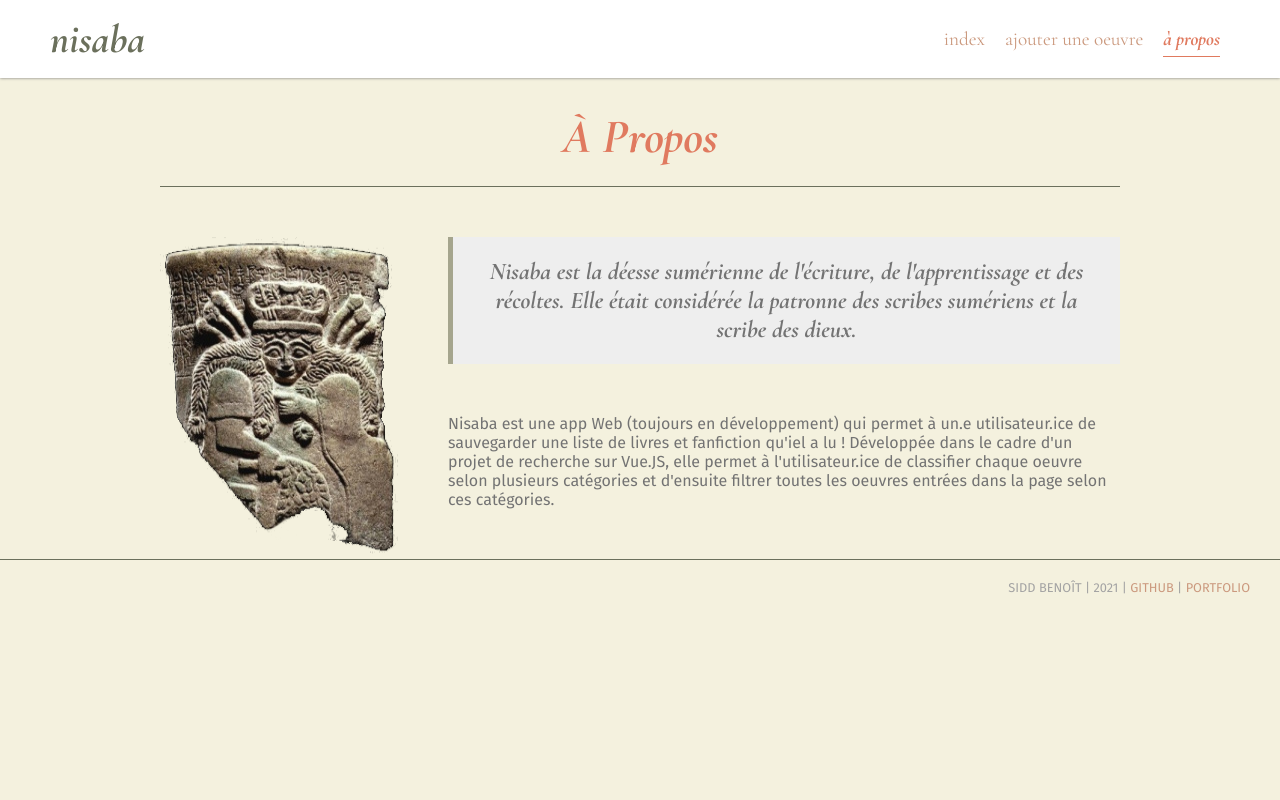
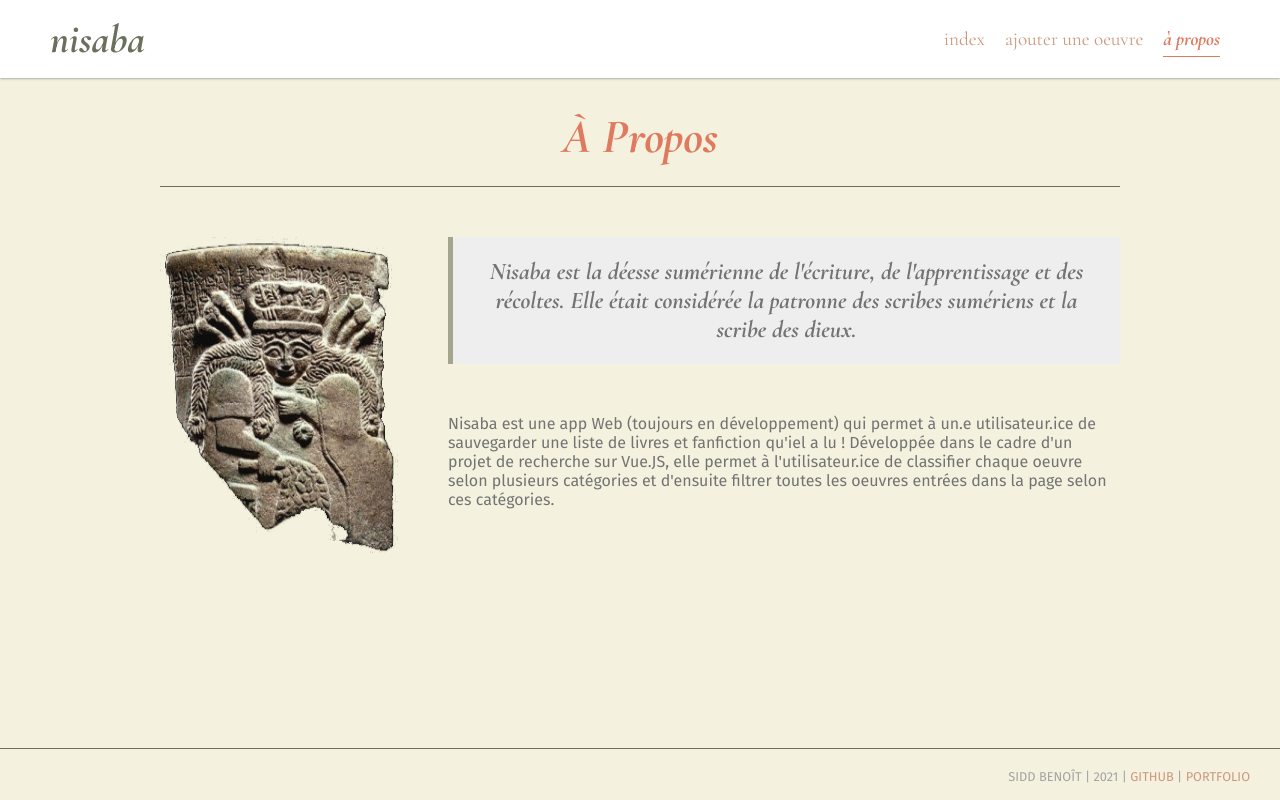
Before and after one commit to islesetglaciers/nisaba, a Vue app: page /a-propos in a window 1280 px wide. Built offline with nearby package versions, Linux system fonts and the light colour scheme.

Commit message:
data.jso ds dossier data + height apropos

```diff
--- a/src/views/APropos.vue
+++ b/src/views/APropos.vue
@@ -12,6 +12,9 @@
 </template>
 
 <style>
+.a-propos {
+  height: 80vh;
+}
 .a-propos h1 {
   font-family: 'Cormorant Garamond', serif;
   font-weight: 700;
--- a/src/views/Index.vue
+++ b/src/views/Index.vue
@@ -8,7 +8,7 @@
 <script>
 import ListeOeuvres from '../components/ListeOeuvres.vue'
 import Filtres from '../components/Filtres.vue'
-import donneesOeuvres from '../assets/data.json'
+import donneesOeuvres from '../data/data.json'
 
 export default {
   name: 'Index',
```
Also changed, not shown: src/data/data.json (renamed from src/assets/data.json).
